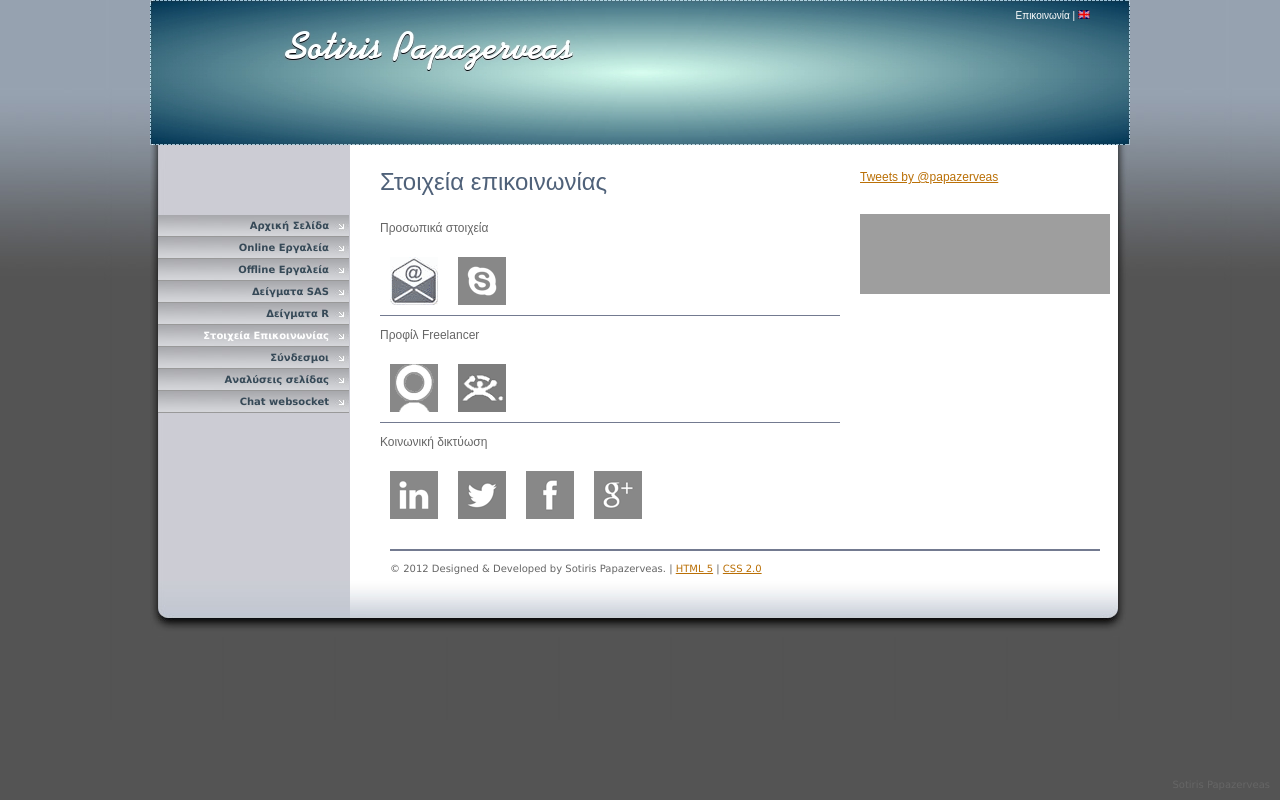
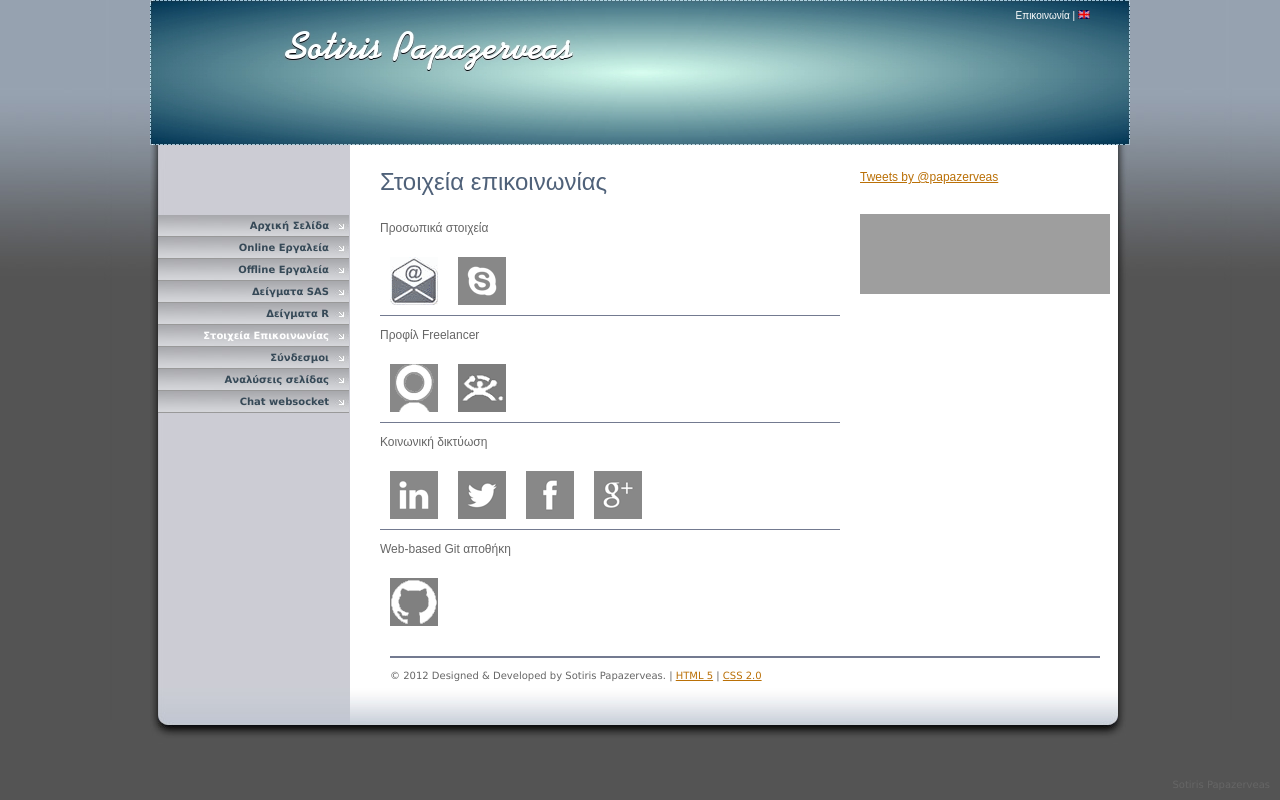
Before and after one commit to bitcoinlee/personalweb, a plain HTML site: page WebContent/ContactGR.html in a window 1280 px wide. Drawn offline with nearby package versions, Linux system fonts and the light colour scheme; no server answers; grey boxes are pictures that could not be loaded.

Commit message:
http//papazerveas.tk/

```diff
--- a/WebContent/ContactGR.html
+++ b/WebContent/ContactGR.html
@@ -42,6 +42,11 @@
 						title="Facebook"> </a> <a class="google-hover social-slide"
 						href="https://plus.google.com/113274407591701352518/posts?hl=el&partnerid=gplp0"
 						target="_blank" title="Google Plus"> </a>
+					<div class="contactinfosep"></div>
+					<p>Web-based Git αποθήκη</p>
+					<a class="github-hover social-slide"
+						href="https://github.com/papazerveas" target="_blank"
+						title="GitHub"> </a>
 				</div>
 				<div class="contentright">
 					<div style="min-width:100%; ">
--- a/WebContent/css/socialmediahovers.css
+++ b/WebContent/css/socialmediahovers.css
@@ -54,3 +54,6 @@
 .guru-hover {
 	background-image: url('images/SocialMediaHovers/guru-hover.png');
 }
+.github-hover {
+	background-image: url('images/SocialMediaHovers/github-hover.png');
+}
```
Also changed, not shown: WebContent/ContactEN.html (+5 -0 lines), WebContent/css/images/SocialMediaHovers/github-hover.png (added).
